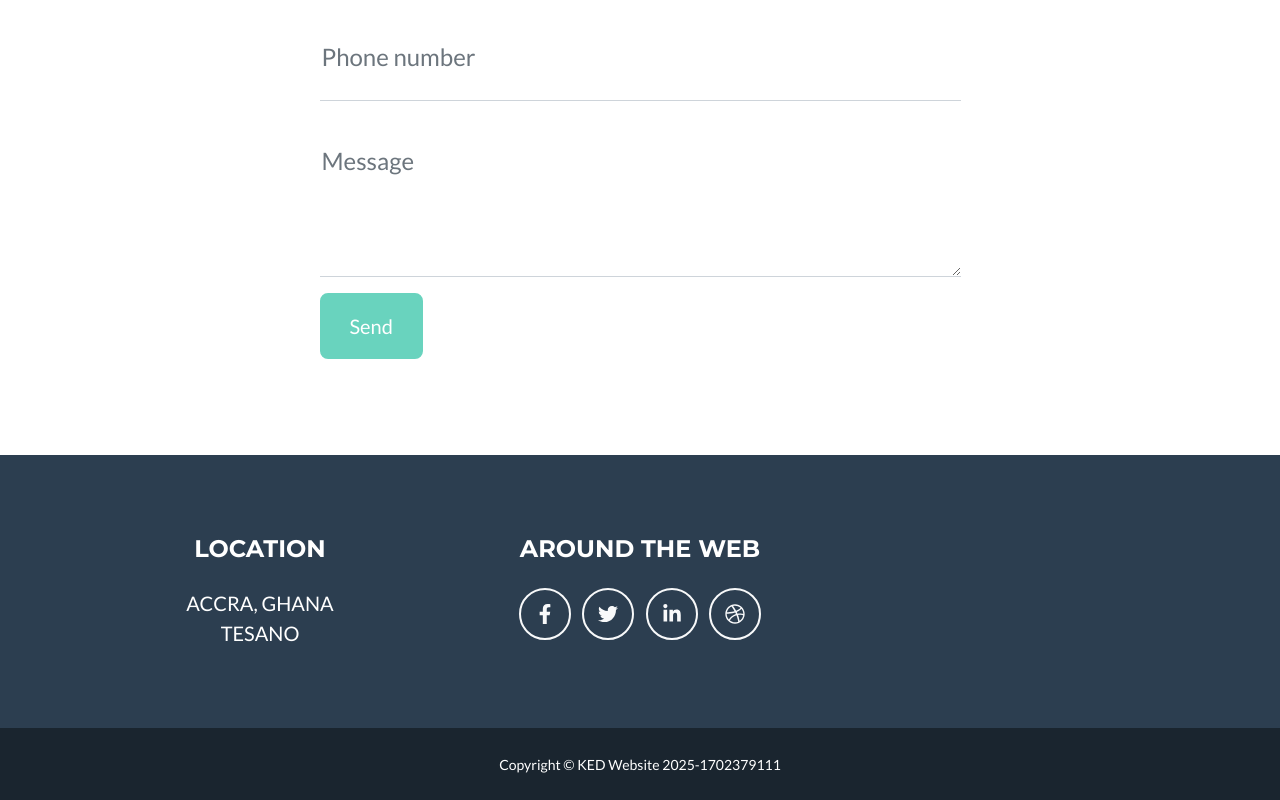
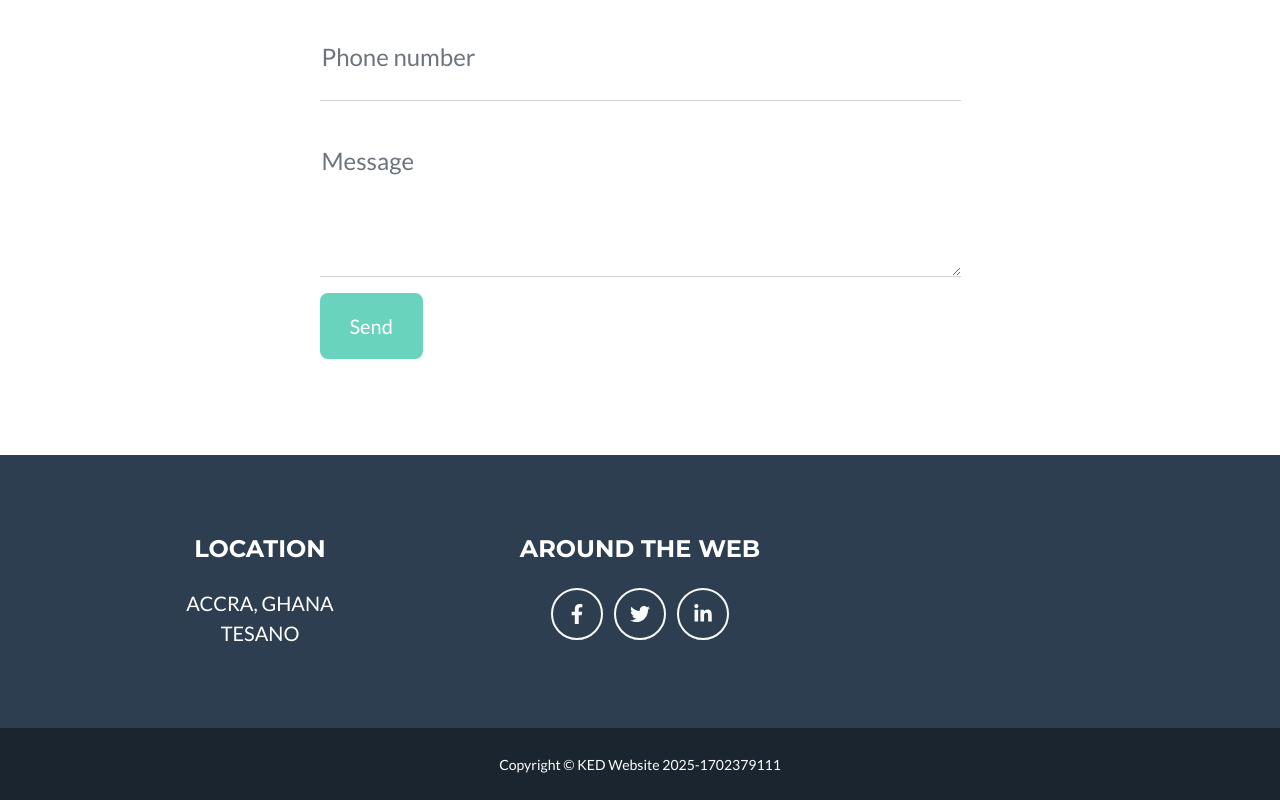
Before and after one commit to dodger215/my-portfolio, a plain HTML site: page index.html in a window 1280 px wide. Shown: the part 2674-3474 px from the top of the page. Drawn offline with nearby package versions, Linux system fonts and the light colour scheme.

Commit message:
Initial commit

```diff
--- a/index.html
+++ b/index.html
@@ -228,10 +228,10 @@
                     <!-- Footer Social Icons-->
                     <div class="col-lg-4 mb-5 mb-lg-0">
                         <h4 class="text-uppercase mb-4">Around the Web</h4>
-                        <a class="btn btn-outline-light btn-social mx-1" href="#!"><i class="fab fa-fw fa-facebook-f"></i></a>
-                        <a class="btn btn-outline-light btn-social mx-1" href="#!"><i class="fab fa-fw fa-twitter"></i></a>
-                        <a class="btn btn-outline-light btn-social mx-1" href="#!"><i class="fab fa-fw fa-linkedin-in"></i></a>
-                        <a class="btn btn-outline-light btn-social mx-1" href="#!"><i class="fab fa-fw fa-dribbble"></i></a>
+                        <a class="btn btn-outline-light btn-social mx-1" href="facebook.com"><i class="fab fa-fw fa-facebook-f"></i></a>
+                        <a class="btn btn-outline-light btn-social mx-1" href="x.com"><i class="fab fa-fw fa-twitter"></i></a>
+                        <a class="btn btn-outline-light btn-social mx-1" href="https://www.linkedin.com/in/kelvin-enosdzah-8127742b6?utm_source=share&utm_campaign=share_via&utm_content=profile&utm_medium=android_app"><i class="fab fa-fw fa-linkedin-in"></i></a>
+
                     </div>
                     <!-- Footer About Text-->
 
```
